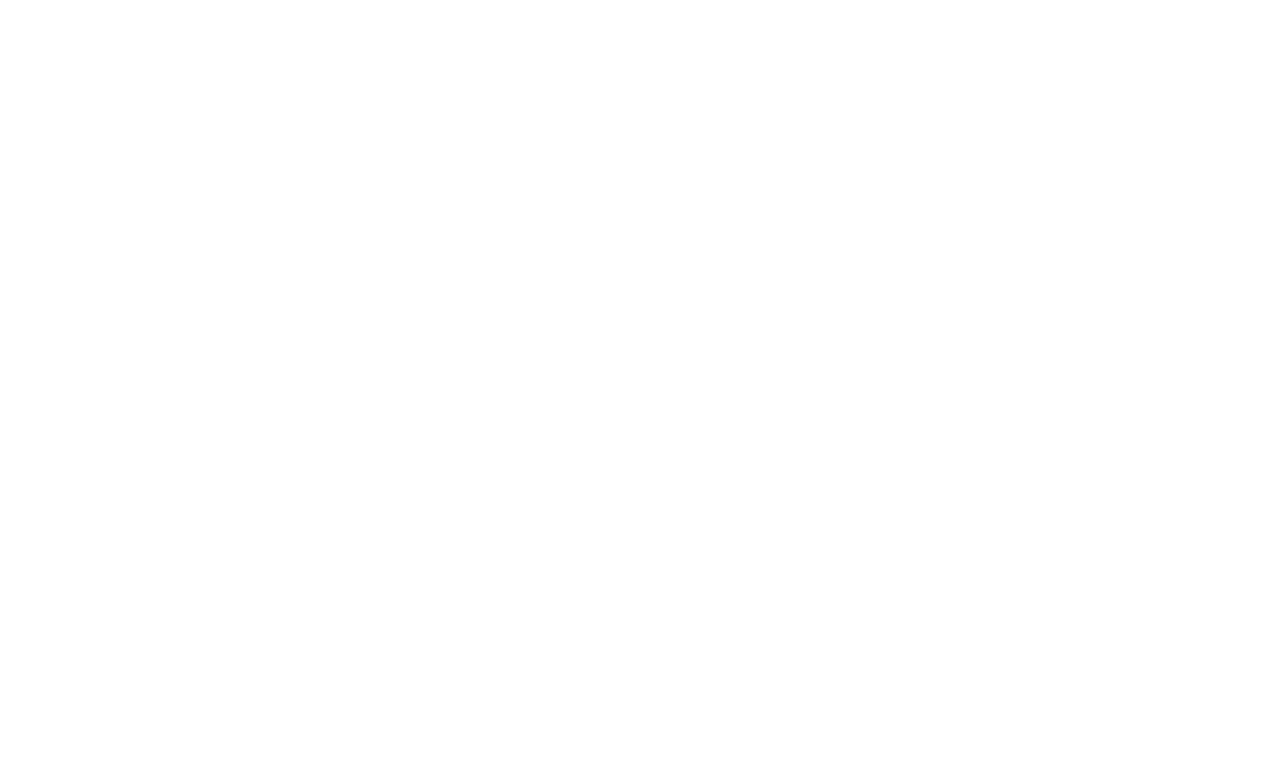
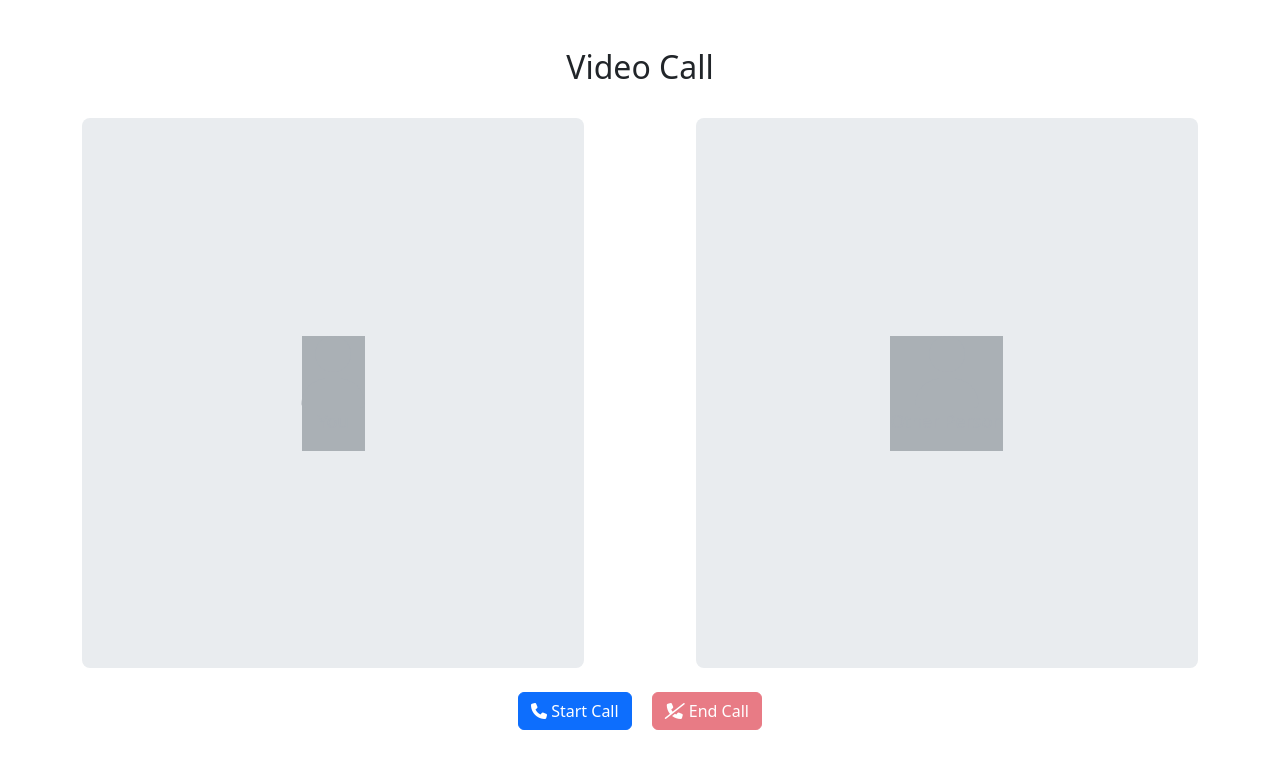
Before and after one commit to HoangThuy0105/VSocial, a Vue app: page /call in a window 1280 px wide. Before the commit this address had no page. Shown: the top 768 px of the page. Built offline with nearby package versions, Linux system fonts and the light colour scheme.

Commit message:
update call.vue

```diff
--- a/src/assets/css/style.css
+++ b/src/assets/css/style.css
@@ -517,7 +517,6 @@ textarea {
   background-color: #f0f0f0;
 }
 
-/* Điều chỉnh vị trí action-buttons (Nút ảnh và emoji) */
 .action-buttons {
   display: flex;
   justify-content: space-between;
@@ -565,3 +564,10 @@ textarea {
   background-color: #ccc;
   border-color: #ccc;
 }
+
+
+.nav-item:hover {
+  background-color: #ccc;
+  border: 2px;
+
+}
--- a/src/components/chat/ChatHeader.vue
+++ b/src/components/chat/ChatHeader.vue
@@ -16,9 +16,30 @@
       </div>
 
       <!-- Home icon button -->
-      <button class="btn btn-link" @click="goHome">
-        <i :class="isDarkMode ? 'fa-solid fa-house text-white' : 'fa-solid fa-house text-dark'" class="fs-4">  </i>
-      </button>
+      <div class="d-flex">
+        <button class="btn btn-link" @click="goHome">
+          <i
+            :class="
+              isDarkMode
+                ? 'fa-solid fa-house text-white'
+                : 'fa-solid fa-house text-dark '
+            "
+            class="fs-4"
+          >
+          </i>
+        </button>
+        <button class="btn btn-link" @click="goCall">
+          <i
+            :class="
+              isDarkMode
+                ? ' fa-solid fa-phone  text-white'
+                : 'fa-solid fa-phone text-dark'
+            "
+            class="fs-4"
+          >
+          </i>
+        </button>
+      </div>
     </div>
   </div>
 </template>
@@ -41,6 +62,9 @@ export default {
     goHome() {
       this.$router.push({ path: "/" });
     },
+    goCall(){
+      this.$router.push({ path: "/call"});
+    }
   },
 };
 </script>
--- a/src/components/content/MainContent.vue
+++ b/src/components/content/MainContent.vue
@@ -189,6 +189,16 @@ export default {
               text: "People getting this type of rejection for AI images...",
               replies: 12,
             },
+            {
+              userName: "Aditya Cah Tegal",
+              text: "People getting this type of rejection for AI images...",
+              replies: 12,
+            },
+            {
+              userName: "Aditya Cah Tegal",
+              text: "People getting this type of rejection for AI images...",
+              replies: 12,
+            },
           ],
           liked: false,
           saved: false,
--- a/src/components/layout/AppSidebar.vue
+++ b/src/components/layout/AppSidebar.vue
@@ -32,7 +32,7 @@
       </div>
 
       <ul class="nav flex-column">
-        <li class="nav-item d-flex align-items-center">
+        <li class="nav-item d-flex align-items-center hover">
           <i class="fa-solid fa-house"></i>
           <a
             href="#"
@@ -42,7 +42,7 @@
           >
         </li>
 
-        <li class="nav-item d-flex align-items-center">
+        <li class="nav-item d-flex align-items-center hover">
           <i class="fa-solid fa-person-military-to-person"></i>
           <a
             href="#"
@@ -52,7 +52,7 @@
           >
         </li>
 
-        <li class="nav-item d-flex align-items-center">
+        <li class="nav-item d-flex align-items-center hover">
           <i class="fa-solid fa-bag-shopping"></i>
           <a
             href="#"
@@ -62,7 +62,7 @@
           >
         </li>
 
-        <li class="nav-item d-flex align-items-center">
+        <li class="nav-item d-flex align-items-center hover">
           <i class="fa-solid fa-calendar-days"></i>
           <a
             href="#"
@@ -72,6 +72,7 @@
           >
         </li>
       </ul>
+
 
       <hr class="custom-hr" />
 
--- a/src/components/profiles/ProfileHeader.vue
+++ b/src/components/profiles/ProfileHeader.vue
@@ -9,7 +9,7 @@
       ]"
     >
       <!-- Cover Image -->
-      <div class="cover-image position-relative rounded">
+      <div class="cover-image position-relative  ">
         <img
           :src="coverImage"
           alt="Cover"
@@ -33,7 +33,7 @@
 
       <!-- Navigation Menu -->
       <div
-        class="nav-menu bg-white p-2 d-flex justify-content-around border rounded"
+        class="nav-menu bg-white p-2 d-flex justify-content-around rounded"
       >
         <div class="menu-item text-center">
           <i class="bi bi-file-earmark-text cursor-pointer"></i>
--- a/src/router/index.js
+++ b/src/router/index.js
@@ -5,7 +5,7 @@ import LoginPage from "../views/auth/LoginPage.vue";
 import RegisterPage from "../views/auth/RegisterPage.vue";
 import ForgotPage from "../views/auth/ForgotPage.vue";
 import ProfileView from "../views/ProfileView.vue";
-// import PostShare from "../components/post/PostShare.vue";
+import CallView from "@/views/CallView.vue";
 
 const routes = [
   {
@@ -38,11 +38,11 @@ const routes = [
     name: "profile",
     component: ProfileView,
   },
-  // {
-  //   path: "/postshare",
-  //   name: "postshare",
-  //   component: PostShare,
-  // },
+  {
+    path: "/call",
+    name: "call",
+    component: CallView,
+  },
 ];
 
 const router = createRouter({
--- /dev/null
+++ b/src/views/CallView.vue
@@ -0,0 +1,118 @@
+<template>
+    <div class="container d-flex flex-column align-items-center mt-5">
+      <!-- Header -->
+      <h2>Video Call</h2>
+
+      <!-- Video Display -->
+      <div class="video-container d-flex justify-content-between mt-4">
+        <!-- Local video (Self) -->
+        <div class="video-box">
+          <div v-if="!localStream" class="placeholder">
+            <i class="fas fa-user fa-4x"></i>
+            <p>You</p>
+          </div>
+          <video v-else ref="localVideo" autoplay muted></video>
+        </div>
+
+        <!-- Remote video (Other Person) -->
+        <div class="video-box">
+          <div v-if="!remoteStream" class="placeholder">
+            <i class="fas fa-user fa-4x"></i>
+            <p>Other Person</p>
+          </div>
+          <video v-else ref="remoteVideo" autoplay></video>
+        </div>
+      </div>
+
+      <!-- Control Buttons -->
+      <div class="controls mt-4">
+        <button @click="startCall" class="btn btn-primary">
+          <i class="fas fa-phone"></i> Start Call
+        </button>
+        <button @click="endCall" class="btn btn-danger" :disabled="!callActive">
+          <i class="fas fa-phone-slash"></i> End Call
+        </button>
+      </div>
+    </div>
+  </template>
+
+  <script>
+  export default {
+    name: 'CallView',
+    data() {
+      return {
+        localStream: null,
+        remoteStream: null,
+        callActive: false,
+      };
+    },
+    methods: {
+      async startCall() {
+        try {
+          this.localStream = await navigator.mediaDevices.getUserMedia({ video: true, audio: true });
+          this.$refs.localVideo.srcObject = this.localStream;
+          this.callActive = true;
+
+          // Giả lập kết nối với video của người khác
+          setTimeout(() => {
+            this.remoteStream = this.localStream; // Giả lập remote stream
+            this.$refs.remoteVideo.srcObject = this.remoteStream;
+          }, 1000);
+        } catch (error) {
+          console.error('Error accessing media devices.', error);
+        }
+      },
+      endCall() {
+        if (this.localStream) {
+          this.localStream.getTracks().forEach((track) => track.stop());
+          this.localStream = null;
+        }
+        if (this.remoteStream) {
+          this.remoteStream.getTracks().forEach((track) => track.stop());
+          this.remoteStream = null;
+        }
+        this.callActive = false;
+      },
+    },
+  };
+  </script>
+
+ <style scoped>
+  .container {
+    max-width: auto;
+    text-align: center;
+  }
+
+  .video-container {
+    width: 100%;
+    display: flex;
+    justify-content: space-around;
+  }
+
+  .video-box {
+    width: 45%;
+    height: 550px;
+    position: relative;
+    background: #e9ecef;
+    display: flex;
+    justify-content: center;
+    align-items: center;
+    border-radius: 8px;
+    overflow: hidden;
+  }
+
+  .placeholder {
+    color: #6c757d;
+    text-align: center;
+  }
+
+  video {
+    width: 100%;
+    height: 100%;
+    object-fit: cover;
+  }
+
+  .controls button {
+    margin: 0 10px;
+  }
+  </style>
--- a/src/views/ChatView.vue
+++ b/src/views/ChatView.vue
@@ -62,7 +62,6 @@ export default {
   overflow-y: auto;
 }
 
-/* ChatContent bên phải */
 .chat-content {
   flex: 1;
   display: flex;
--- a/src/views/ProfileView.vue
+++ b/src/views/ProfileView.vue
@@ -13,8 +13,8 @@
 
 <script>
 import { mapState } from "vuex";
-import AppHeader from "../components/layout/AppHeader.vue";
-import AppSidebar from "../components/layout/AppSidebar.vue";
+import AppHeader from "@/components/layout/AppHeader.vue";
+import AppSidebar from "@/components/layout/AppSidebar.vue";
 import ProfileHeader from "@/components/profiles/ProfileHeader.vue";
 import ProfileContent from "@/components/profiles/ProfileContent.vue";
 
```
